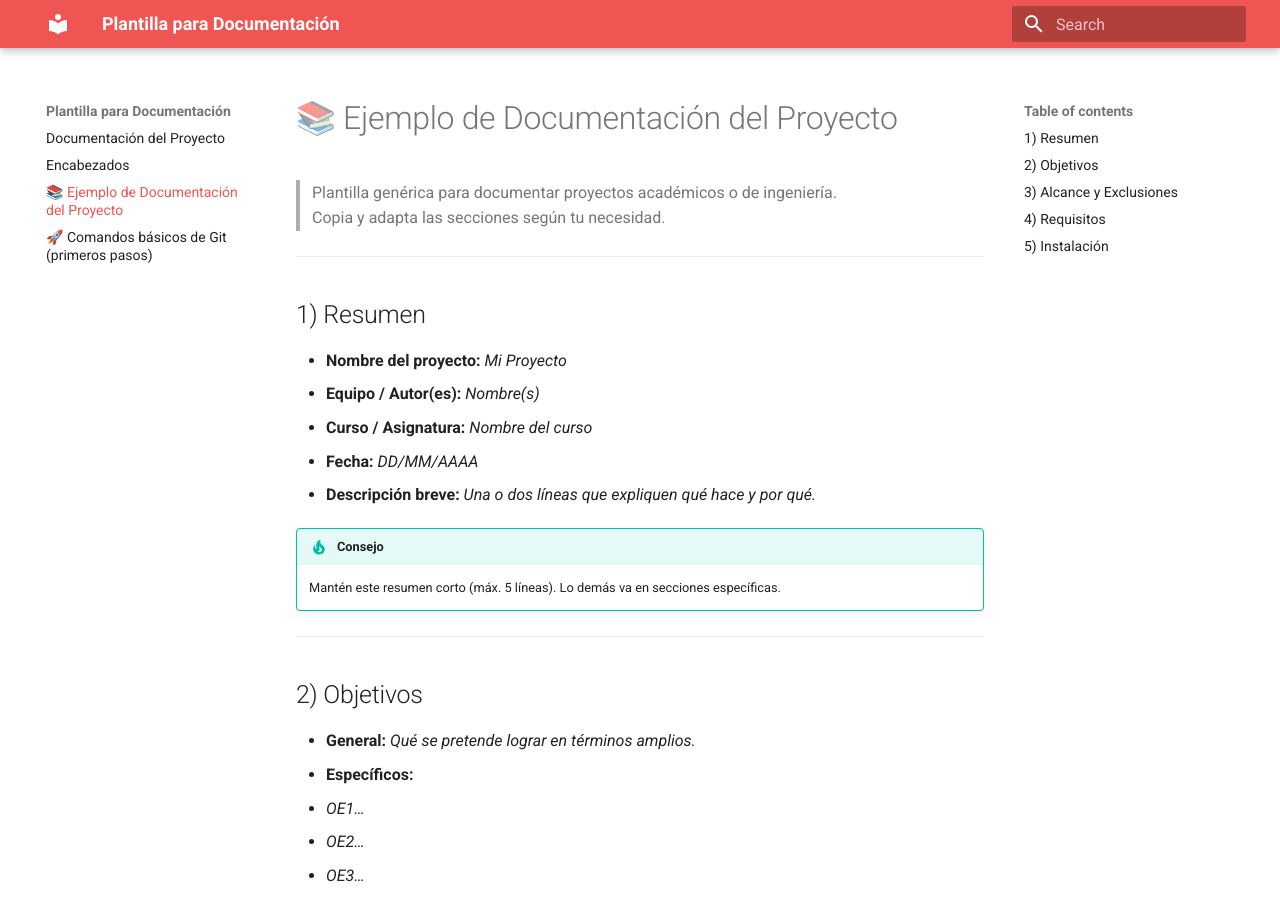
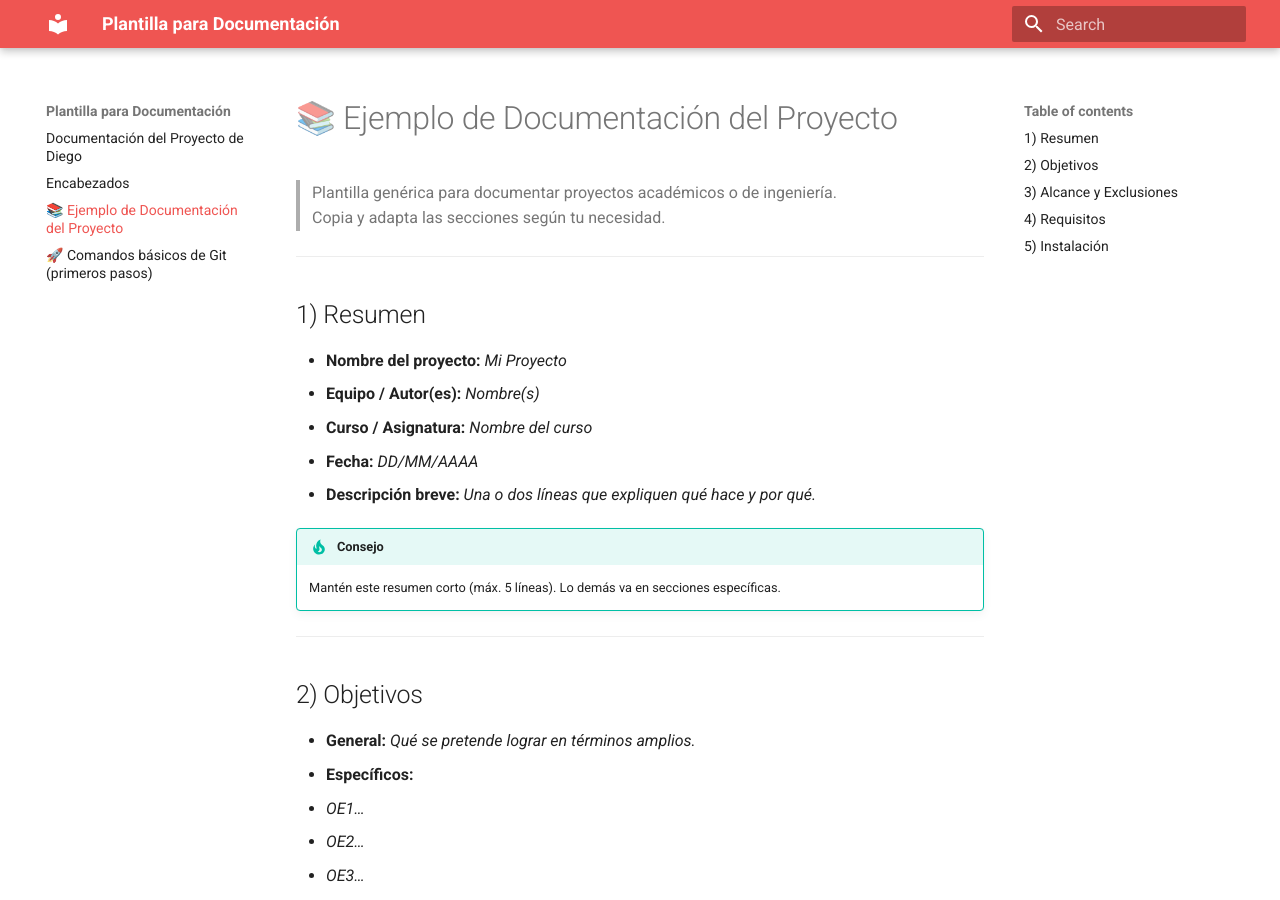
Before and after one commit to DiegoMachorro/Mecatronica-DiegoM, an MkDocs documentation site: the page built from docs/ejemplo.md, in a window 1280 px wide and 900 px high. Built offline with MkDocs 1.6.1 and Material for MkDocs 9.7.7, drawn with Linux system fonts in a browser that asks for light colours.

Commit message:
Update index.md

```diff
--- a/docs/index.md
+++ b/docs/index.md
@@ -1,4 +1,4 @@
-# Documentación del Proyecto
+# Documentación del Proyecto de Diego
 
 Bienvenido 👋
 Esta es una **plantilla** basada en [MkDocs](https://www.mkdocs.org/) + [Material for MkDocs](https://squidfunk.github.io/mkdocs-material/) para cursos y proyectos.
```
